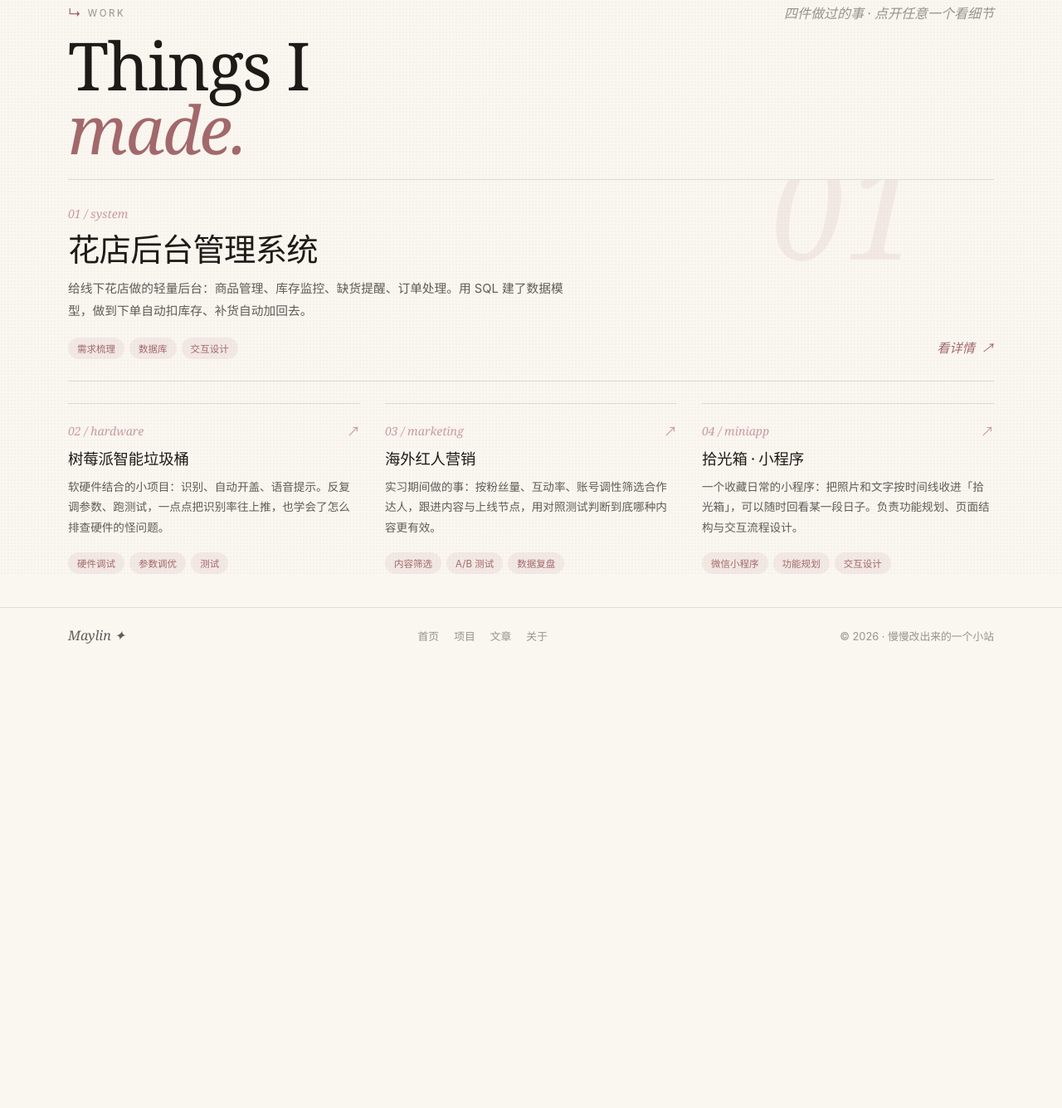
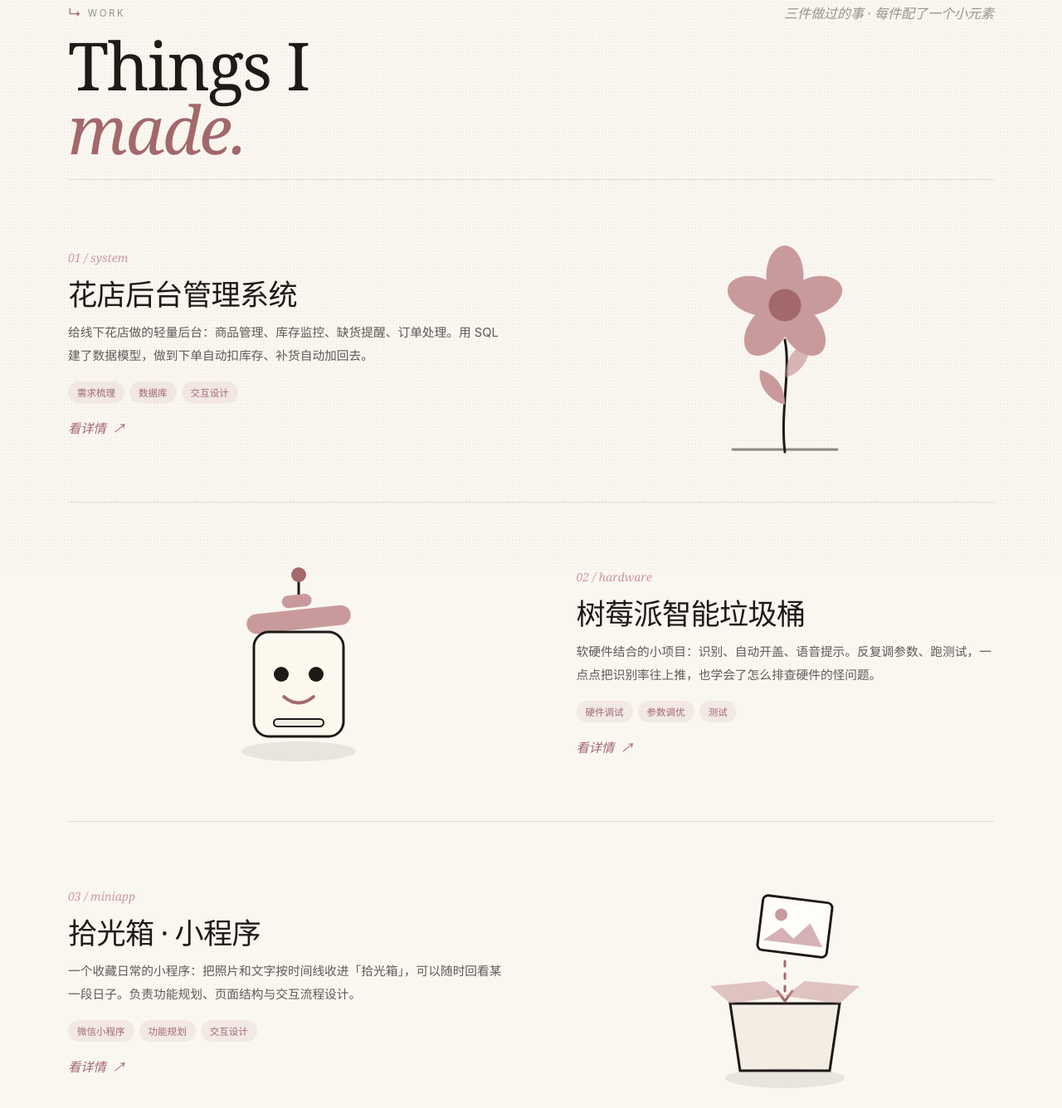
Before and after one commit to Manylin-my/manylin-my.github.io, a plain HTML site: page projects.html in a window 1280 px wide. Shown: the part 107-1443 px from the top of the page at 83% size. Before the commit the page ends 914 px from the top, so only its background shows below. Drawn offline with Linux system fonts and the light colour scheme.

Commit message:
feat: 项目页改为左右交错+元素插画（花/垃圾桶机器人/拾光箱），营销移入新「工作经历」页

```diff
--- a/projects.html
+++ b/projects.html
@@ -4,10 +4,10 @@
   <meta charset="UTF-8" />
   <meta name="viewport" content="width=device-width, initial-scale=1.0" />
   <title>项目 · Maylin's blog</title>
-  <meta name="description" content="Maylin 做过的项目：花店后台管理系统、树莓派智能垃圾桶、海外红人营销、拾光箱小程序。" />
+  <meta name="description" content="Maylin 做过的项目：花店后台管理系统、树莓派智能垃圾桶、拾光箱小程序。" />
   <meta name="author" content="Maylin" />
   <meta property="og:title" content="项目 · Maylin's blog" />
-  <meta property="og:description" content="四件做过的事，每件都写清楚了背景、我做了什么和结果。" />
+  <meta property="og:description" content="三件做过的事，每件都画了一个小元素。" />
   <meta property="og:type" content="website" />
   <link rel="stylesheet" href="styles.css" />
 </head>
@@ -20,6 +20,7 @@
       <button class="menu-btn" id="menuBtn" aria-expanded="false" aria-controls="navLinks" aria-label="打开菜单">☰</button>
       <ul class="nav-links" id="navLinks">
         <li><a href="index.html">首页</a></li>
+        <li><a href="experience.html">工作经历</a></li>
         <li><a class="active" href="projects.html">项目</a></li>
         <li><a href="posts.html">文章</a></li>
         <li><a href="about.html">关于我和本站</a></li>
@@ -40,44 +41,95 @@
               <span class="italic">made.</span>
             </h1>
           </div>
-          <p class="sec-note">四件做过的事 · 点开任意一个看细节</p>
+          <p class="sec-note">三件做过的事 · 每件配了一个小元素</p>
         </div>
         <div class="rule"></div>
 
-        <!-- 主推项目：想换主推，把这块和下面某张卡对调即可 -->
-        <a class="proj-feature" href="project-flower.html">
-          <span class="pf-ghost" aria-hidden="true">01</span>
-          <div class="pf-body">
+        <div class="exp-list">
+
+          <!-- 01 花店：一朵花 -->
+          <a class="exp-row" href="project-flower.html" style="text-decoration:none; color:inherit;">
+            <div class="exp-text">
               <span class="work-num">01 / system</span>
               <h2>花店后台管理系统</h2>
               <p>给线下花店做的轻量后台：商品管理、库存监控、缺货提醒、订单处理。用 SQL 建了数据模型，做到下单自动扣库存、补货自动加回去。</p>
               <div class="tags"><span>需求梳理</span><span>数据库</span><span>交互设计</span></div>
+              <span class="exp-go">看详情 <span class="arr">↗</span></span>
             </div>
-          <span class="pf-go">看详情 <span class="arr">↗</span></span>
+            <div class="exp-art" aria-hidden="true">
+              <svg viewBox="0 0 200 200" role="img" aria-label="一朵花">
+                <path d="M100 188 C96 156 105 122 100 98" fill="none" stroke="#1e1a17" stroke-width="2" stroke-linecap="round"/>
+                <path d="M100 150 C86 146 78 134 80 122 C94 126 100 136 100 150 Z" fill="#c99a9c"/>
+                <path d="M101 128 C114 124 121 112 119 100 C106 104 100 114 101 128 Z" fill="#c99a9c" opacity="0.7"/>
+                <ellipse cx="100" cy="46" rx="15" ry="24" fill="#c99a9c"/>
+                <ellipse cx="100" cy="46" rx="15" ry="24" fill="#c99a9c" transform="rotate(72 100 70)"/>
+                <ellipse cx="100" cy="46" rx="15" ry="24" fill="#c99a9c" transform="rotate(144 100 70)"/>
+                <ellipse cx="100" cy="46" rx="15" ry="24" fill="#c99a9c" transform="rotate(216 100 70)"/>
+                <ellipse cx="100" cy="46" rx="15" ry="24" fill="#c99a9c" transform="rotate(288 100 70)"/>
+                <circle cx="100" cy="70" r="13" fill="#a2686c"/>
+                <path d="M58 186 L142 186" stroke="#1e1a17" stroke-width="2" stroke-linecap="round" opacity="0.5"/>
+              </svg>
+            </div>
           </a>
 
-        <div class="proj-grid">
-          <a class="proj-item" href="project-bin.html">
-            <span class="pi-top"><span class="work-num">02 / hardware</span><span class="arr">↗</span></span>
-            <h3>树莓派智能垃圾桶</h3>
+          <!-- 02 智能垃圾桶：垃圾桶机器人 -->
+          <a class="exp-row flip" href="project-bin.html" style="text-decoration:none; color:inherit;">
+            <div class="exp-text">
+              <span class="work-num">02 / hardware</span>
+              <h2>树莓派智能垃圾桶</h2>
               <p>软硬件结合的小项目：识别、自动开盖、语音提示。反复调参数、跑测试，一点点把识别率往上推，也学会了怎么排查硬件的怪问题。</p>
               <div class="tags"><span>硬件调试</span><span>参数调优</span><span>测试</span></div>
+              <span class="exp-go">看详情 <span class="arr">↗</span></span>
+            </div>
+            <div class="exp-art" aria-hidden="true">
+              <svg viewBox="0 0 200 200" role="img" aria-label="垃圾桶机器人">
+                <line x1="100" y1="34" x2="100" y2="52" stroke="#1e1a17" stroke-width="2"/>
+                <circle cx="100" cy="30" r="6" fill="#a2686c"/>
+                <g transform="rotate(-6 100 66)">
+                  <rect x="58" y="58" width="84" height="16" rx="8" fill="#c99a9c"/>
+                  <rect x="88" y="46" width="24" height="10" rx="5" fill="#c99a9c"/>
+                </g>
+                <rect x="64" y="76" width="72" height="84" rx="12" fill="#fdf8ee" stroke="#1e1a17" stroke-width="2"/>
+                <circle cx="86" cy="110" r="6" fill="#1e1a17"/>
+                <circle cx="114" cy="110" r="6" fill="#1e1a17"/>
+                <path d="M88 128 Q100 138 112 128" fill="none" stroke="#a2686c" stroke-width="2.5" stroke-linecap="round"/>
+                <rect x="80" y="146" width="40" height="6" rx="3" fill="#f4ede4" stroke="#1e1a17" stroke-width="1.4"/>
+                <ellipse cx="100" cy="172" rx="46" ry="8" fill="#1e1a17" opacity="0.08"/>
+              </svg>
+            </div>
           </a>
 
-          <a class="proj-item" href="project-marketing.html">
-            <span class="pi-top"><span class="work-num">03 / marketing</span><span class="arr">↗</span></span>
-            <h3>海外红人营销</h3>
-            <p>实习期间做的事：按粉丝量、互动率、账号调性筛选合作达人，跟进内容与上线节点，用对照测试判断到底哪种内容更有效。</p>
-            <div class="tags"><span>内容筛选</span><span>A/B 测试</span><span>数据复盘</span></div>
+          <!-- 03 拾光箱：照片落进箱子 -->
+          <a class="exp-row" href="project-box.html" style="text-decoration:none; color:inherit;">
+            <div class="exp-text">
+              <span class="work-num">03 / miniapp</span>
+              <h2>拾光箱 · 小程序</h2>
+              <p>一个收藏日常的小程序：把照片和文字按时间线收进「拾光箱」，可以随时回看某一段日子。负责功能规划、页面结构与交互流程设计。</p>
+              <div class="tags"><span>微信小程序</span><span>功能规划</span><span>交互设计</span></div>
+              <span class="exp-go">看详情 <span class="arr">↗</span></span>
+            </div>
+            <div class="exp-art" aria-hidden="true">
+              <svg viewBox="0 0 200 200" role="img" aria-label="照片落进箱子">
+                <g transform="rotate(7 108 56)">
+                  <rect x="80" y="34" width="56" height="44" rx="4" fill="#fffdfa" stroke="#1e1a17" stroke-width="2"/>
+                  <circle cx="96" cy="48" r="5" fill="#c99a9c"/>
+                  <path d="M84 70 L98 58 L108 66 L120 52 L132 70 Z" fill="#c99a9c" opacity="0.75"/>
+                </g>
+                <path d="M100 84 L100 112" stroke="#a2686c" stroke-width="2" stroke-dasharray="4 6" stroke-linecap="round"/>
+                <path d="M94 108 L100 116 L106 108" fill="none" stroke="#a2686c" stroke-width="2" stroke-linecap="round" stroke-linejoin="round"/>
+                <path d="M56 118 L144 118 L136 172 L64 172 Z" fill="#f4ede4" stroke="#1e1a17" stroke-width="2"/>
+                <path d="M56 118 L40 104 L84 100 L100 112 Z" fill="#c99a9c" opacity="0.55"/>
+                <path d="M144 118 L160 104 L116 100 L100 112 Z" fill="#c99a9c" opacity="0.55"/>
+                <ellipse cx="100" cy="178" rx="48" ry="8" fill="#1e1a17" opacity="0.08"/>
+              </svg>
+            </div>
           </a>
 
-          <a class="proj-item" href="project-box.html">
-            <span class="pi-top"><span class="work-num">04 / miniapp</span><span class="arr">↗</span></span>
-            <h3>拾光箱 · 小程序</h3>
-            <p>一个收藏日常的小程序：把照片和文字按时间线收进「拾光箱」，可以随时回看某一段日子。负责功能规划、页面结构与交互流程设计。</p>
-            <div class="tags"><span>微信小程序</span><span>功能规划</span><span>交互设计</span></div>
-          </a>
         </div>
+
+        <p class="sec-note" style="margin-top:26px;">
+          实习做的事搬去了 <a href="experience.html" style="color:var(--rose);">工作经历 →</a>
+        </p>
 
       </div>
     </div>
@@ -88,6 +140,7 @@
       <span class="f-brand">Maylin ✦</span>
       <nav class="foot-nav" aria-label="页脚导航">
         <a href="index.html">首页</a>
+        <a href="experience.html">工作经历</a>
         <a href="projects.html">项目</a>
         <a href="posts.html">文章</a>
         <a href="about.html">关于</a>
--- a/styles.css
+++ b/styles.css
@@ -206,62 +206,37 @@ p.lead {
   font-size: 0.76rem; letter-spacing: 0.06em; color: var(--ink-45); margin-top: 6px;
 }
 
-/* ---------- 项目页：主推 + 三列索引 ---------- */
-.proj-feature {
-  position: relative; display: grid; grid-template-columns: 1fr auto;
-  align-items: end; gap: 32px; overflow: hidden;
-  padding: 30px 0 26px; border-bottom: 1px solid var(--line);
-  text-decoration: none; color: inherit;
+/* ---------- 项目页：左右交错 + 元素插画 ---------- */
+.exp-list { margin-top: 4px; }
+.exp-row {
+  display: grid; grid-template-columns: 1.05fr 0.95fr; gap: 56px;
+  align-items: center; padding: 42px 0;
 }
-.pf-ghost {
-  position: absolute; right: 90px; top: -46px;
-  font-family: var(--serif); font-style: italic; font-size: 10rem; line-height: 1;
-  color: rgba(162, 104, 108, 0.09); pointer-events: none; user-select: none;
-}
-.pf-body { position: relative; z-index: 1; max-width: 62ch; }
-.pf-body h2 {
-  font-family: var(--serif); font-weight: 400; font-size: clamp(1.7rem, 3.4vw, 2.4rem);
-  letter-spacing: -0.02em; line-height: 1.2; margin: 10px 0 12px;
+.exp-row + .exp-row { border-top: 1px solid var(--line); }
+.exp-row.flip .exp-text { order: 2; }
+.exp-row.flip .exp-art { order: 1; }
+.exp-text { max-width: 52ch; }
+.exp-text h2 {
+  font-family: var(--serif); font-weight: 400; font-size: clamp(1.6rem, 3vw, 2.2rem);
+  letter-spacing: -0.02em; line-height: 1.25; margin: 12px 0 12px;
   transition: color 0.25s;
 }
-.pf-body p { font-size: 0.92rem; line-height: 1.85; color: var(--ink-70); }
-.pf-go {
-  position: relative; z-index: 1; display: inline-flex; align-items: center; gap: 8px;
+.exp-row:hover .exp-text h2 { color: var(--rose); }
+.exp-text p { font-size: 0.92rem; line-height: 1.9; color: var(--ink-70); }
+.exp-text .tags { margin-top: 16px; }
+.exp-go {
+  display: inline-flex; align-items: center; gap: 8px; margin-top: 18px;
   font-family: var(--serif); font-style: italic; font-size: 0.95rem; color: var(--rose);
-  white-space: nowrap; padding-bottom: 4px;
 }
-.pf-go .arr { display: inline-block; transition: transform 0.25s; }
-.proj-feature:hover .pf-body h2, .proj-feature:focus-visible .pf-body h2 { color: var(--rose); }
-.proj-feature:hover .pf-go .arr { transform: translate(3px, -3px); }
-
-.proj-grid {
-  display: grid; grid-template-columns: repeat(3, 1fr); gap: 30px;
-  margin-top: 26px;
-}
-.proj-item {
-  display: flex; flex-direction: column;
-  padding-top: 20px; border-top: 1px solid var(--line);
-  text-decoration: none; color: inherit;
-  transition: transform 0.25s, border-color 0.25s;
-}
-.proj-item:hover, .proj-item:focus-visible { transform: translateY(-4px); border-color: rgba(162, 104, 108, 0.45); }
-.pi-top { display: flex; align-items: center; justify-content: space-between; gap: 10px; }
-.pi-top .arr {
-  font-family: var(--serif); color: var(--rose-soft); font-size: 1rem;
-  transition: transform 0.25s, color 0.25s;
-}
-.proj-item:hover .pi-top .arr { transform: translate(2px, -2px); color: var(--rose); }
-.proj-item h3 {
-  font-family: var(--serif); font-weight: 400; font-size: 1.15rem;
-  letter-spacing: -0.01em; line-height: 1.4; margin: 9px 0 9px;
-  transition: color 0.25s;
-}
-.proj-item:hover h3 { color: var(--rose); }
-.proj-item p { font-size: 0.85rem; line-height: 1.8; color: var(--ink-70); flex: 1; }
+.exp-go .arr { display: inline-block; transition: transform 0.25s; }
+.exp-row:hover .exp-go .arr { transform: translate(3px, -3px); }
+.exp-art { display: flex; justify-content: center; }
+.exp-art svg { width: min(300px, 82%); height: auto; }
 @media (max-width: 860px) {
-  .proj-feature { grid-template-columns: 1fr; gap: 14px; }
-  .pf-ghost { font-size: 7rem; right: 10px; top: -30px; }
-  .proj-grid { grid-template-columns: 1fr; gap: 22px; }
+  .exp-row { grid-template-columns: 1fr; gap: 24px; padding: 34px 0; }
+  .exp-row.flip .exp-text { order: 1; }
+  .exp-row.flip .exp-art { order: 2; }
+  .exp-art svg { width: min(220px, 70%); }
 }
 
 /* ---------- 项目详情页 ---------- */
```
Also changed, not shown: about.html (+2 -0 lines), experience.html (renamed from project-marketing.html, +27 -25 lines), index.html (+2 -0 lines), posts.html (+2 -0 lines), project-bin.html (+3 -1 lines), project-box.html (+3 -1 lines), project-flower.html (+2 -0 lines). Lines whose indentation alone changed are shown as unchanged.
